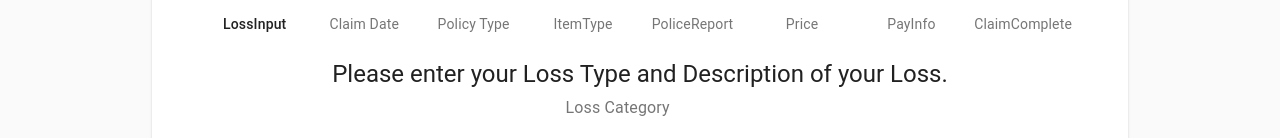
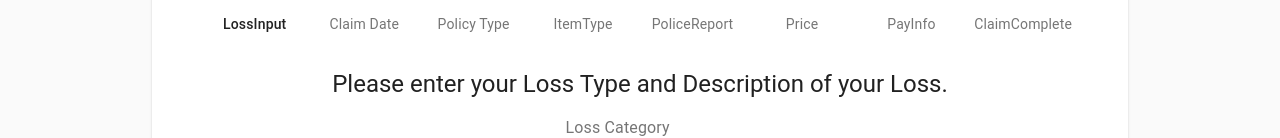
Before and after one commit to lmkelle3/capstone_frontend, a React (Create React App) app: page /form in a window 1280 px wide. Shown: the part 218-356 px from the top of the page. Built offline with nearby package versions, Linux system fonts and the light colour scheme; no server answers.

Commit message:
fixed policytype styling

```diff
--- a/src/components/Claims/ClaimsForm/ClaimDate.js
+++ b/src/components/Claims/ClaimsForm/ClaimDate.js
@@ -1,5 +1,5 @@
 import "date-fns";
-import React from "react";
+import React, { Fragment } from "react";
 import { Typography, Grid } from "@material-ui/core";
 import {
   MuiPickersUtilsProvider,
@@ -7,17 +7,27 @@
 } from "@material-ui/pickers";
 import FormControl from "@material-ui/core/FormControl";
 import DateFnsUtils from "@date-io/date-fns";
+import { makeStyles } from "@material-ui/core/styles";
+
+const useStyles = makeStyles(theme => ({
+  grid: {
+    margin: "10px"
+  }
+}));
 
 const ClaimDate = props => {
   const claimDate = props.claimDate;
   const setClaimDate = props.setClaimDate;
+  const classes = useStyles();
 
   return (
-    <FormControl>
-      <Grid container direction="row" justify="center" alignItems="center">
+    <Fragment>
+      <Grid item className={classes.grid}>
         <Typography variant="h5" component="h3">
           Please select the approximate date that this occurred.
         </Typography>
+      </Grid>
+      <Grid item className={classes.grid}>
         <MuiPickersUtilsProvider utils={DateFnsUtils}>
           <Grid container justify="space-around">
             <KeyboardDatePicker
@@ -35,7 +45,7 @@
           </Grid>
         </MuiPickersUtilsProvider>
       </Grid>
-    </FormControl>
+    </Fragment>
   );
 };
 export default ClaimDate;
--- a/src/components/Claims/ClaimsForm/ItemType.js
+++ b/src/components/Claims/ClaimsForm/ItemType.js
@@ -1,4 +1,4 @@
-import React from "react";
+import React, { Fragment } from "react";
 import { Typography, Grid } from "@material-ui/core";
 import FormControl from "@material-ui/core/FormControl";
 import { makeStyles } from "@material-ui/core/styles";
@@ -83,6 +83,9 @@
   },
   icon: {
     color: theme.palette.secondary.light
+  },
+  grid: {
+    margin: "10px"
   }
 }));
 
@@ -108,16 +111,16 @@
   const setUnscheduled = props.setUnscheduled;
   const other = props.other;
   const setOther = props.setOther;
+  const classes = useStyles();
 
   return (
-    <FormControl>
-      <Grid container direction="row" justify="center" alignItems="center">
-        <Grid item xs={12}>
+    <Fragment>
+      <Grid item className={classes.grid}>
         <Typography variant="h5" component="h3">
           Please select the applicable item type.
         </Typography>
       </Grid>
-        <Grid item xs={12}>
+      <Grid item className={classes.grid}>
         <FormControl component="fieldset">
           <FormLabel component="legend">Personal Property:</FormLabel>
           <RadioGroup
@@ -146,8 +149,7 @@
           </RadioGroup>
         </FormControl>
       </Grid>
-      </Grid>
-    </FormControl>
+    </Fragment>
   );
 };
 
--- a/src/components/Claims/ClaimsForm/LossInput.js
+++ b/src/components/Claims/ClaimsForm/LossInput.js
@@ -139,9 +139,11 @@
 
   return (
     <React.Fragment>
-      <Typography variant="h5" component="h3">
-        Please enter your Loss Type and Description of your Loss.
-      </Typography>
+      <Grid item className={classes.grid}>
+        <Typography variant="h5" component="h3">
+          Please enter your Loss Type and Description of your Loss.
+        </Typography>
+      </Grid>
       <Grid item className={classes.grid}>
         <InputLabel>Loss Category</InputLabel>
         <NativeSelect
--- a/src/components/Claims/ClaimsForm/PolicyType.js
+++ b/src/components/Claims/ClaimsForm/PolicyType.js
@@ -80,6 +80,9 @@
   },
   icon: {
     color: theme.palette.secondary.light
+  },
+  grid: {
+    margin: "10px"
   }
 }));
 
@@ -125,13 +128,12 @@
 
   return (
     <Fragment>
-      <Grid container direction="row" justify="center" alignItems="center">
-        <Grid item xs={12}>
+      <Grid item className={classes.grid}>
         <Typography variant="h5" component="h3">
           Please select the applicable policy type.
         </Typography>
       </Grid>
-        <Grid item xs={12}>
+      <Grid item className={classes.grid}>
         <InputLabel htmlFor="demo-customized-select-native">
           Policy Type
         </InputLabel>
@@ -146,7 +148,6 @@
           <option>Valuable Personal Property</option>
         </NativeSelect>
       </Grid>
-      </Grid>
     </Fragment>
   );
 };
```
Lines whose indentation alone changed are shown as unchanged.
